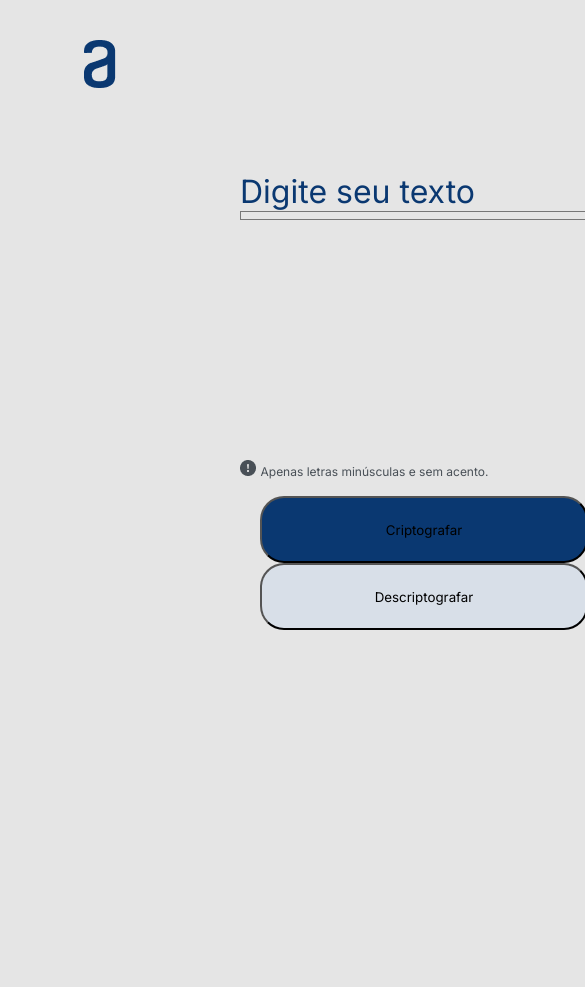
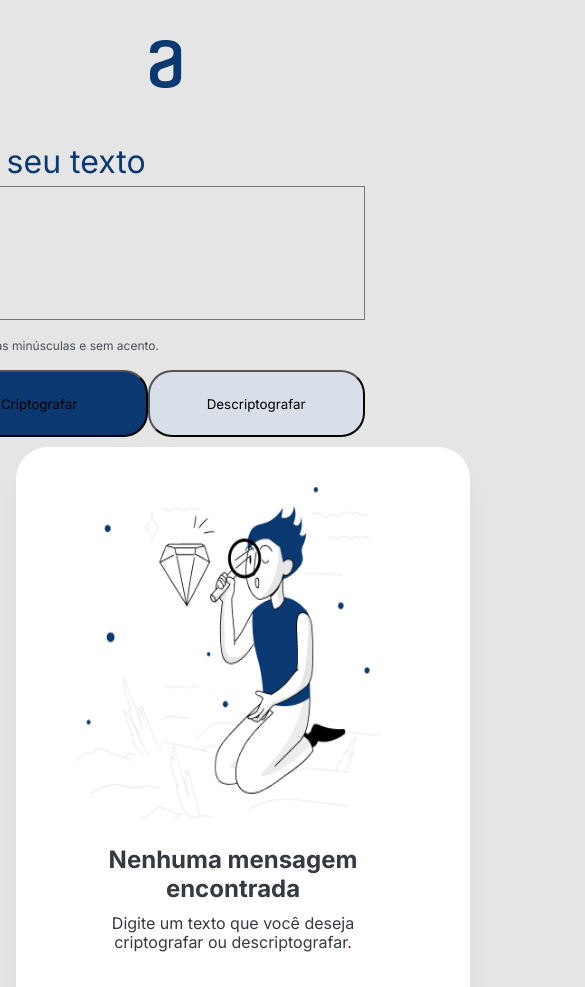
Before and after one commit to arjios/ChallengeAluraOracle, a plain HTML site: page index.html in a window 390 px wide. Shown: the top 987 px of the page, 585 px wide, since content can reach past the window. Before the commit the page ends 844 px from the top, so only its background shows below. Drawn offline with Linux system fonts and the light colour scheme.

Commit message:
Responsive Page

```diff
--- a/index.html
+++ b/index.html
@@ -1,74 +1,52 @@
 <!DOCTYPE html>
 <html lang="pt-BR">
 <head>
-    <meta charset="utf-8" />
-    <meta name="viewport" content="width=device-width, initial-scale=1" />
-    <title>Encriptador/Decriptador</title>
+    <meta charset="UTF-8">
+    <meta name="viewport" content="width=device-width, initial-scale=1.0">
     <link rel="stylesheet" type="text/css" href="style.css" media="screen" />
+    <title>Oracle Next Education Alura II - Encriptador</title>
 </head>
+<body>
+    <main class="main-container">
 
-  <body>
-    <header class="header-container">
-            <img class="header-content"
-              src="Assets/Images/logo.png"
-              alt="Logo Alura"
-              width="32"
-              height="48"
-            />
-    </header>
-    <div class="home-container">
-      <div class="page-container">
-        <div class="text-content">
-          <form class="text-label">
-            <p>Digite seu texto</p>
+        <div class="main-content-page">
+            <img class="main-content-page-logo" src="assets/images/logo.png" alt="logo Alura" />
+            <section class="main-section-textarea">
+                <h1>Digite seu texto</h1>
                 <textarea class="text-area"
                     type="text"
                     id="textoarea"
                     name="textodigitado"
                     rows="8"
-                      cols="57">
+                    cols="45">
                 </textarea>
-          </form>
+            </section>
+            <section class="inf-content">
+                <img src="Assets/Images/inf.png" alt="inf" width="16" height="16" />
+                <span class="text-inf">Apenas letras minúsculas e sem acento.</span>
+            </section>
+            <section class="button-content">
+                <button class="button-cript" id="criptografar" name="cript" type="button">Criptografar</button>
+                <button class="button-decript" id="descriptografar" name="decript" type="button">Descriptografar</button>
+            </section>
         </div>
 
-        <div class="inf-content">
-          <img src="Assets/Images/inf.png" alt="inf" width="16" height="16" />
-          <span class="text-inf">Apenas letras minúsculas e sem acento.</span>
-        </div>
-
-        <div class="button-content">
-          <button class="button-cript" id="criptografar" name="cript" type="button">Criptografar</button>
-          <button class="button-decript" id="descriptografar" name="decript" type="button">Descriptografar</button>
-        </div>
-
-      </div>
-
+        <div class="main-content-card">
             <div class="card-container">
-        <div class="image-content">
                 <img
+                    class="card-image"
                     src="Assets/Images/high.png"
                     alt="high"
                     width="304"
                     height="333"
                 />
+                <section class="image-text">
+                    <label class="image-title">Nenhuma mensagem <br />encontrada</label>
+                    <label class="image-subtitle">Digite um texto que você deseja <br />criptografar ou descriptografar.</h4>
+                </section>
             </div>
-
-        <div class="image-title">
-          Nenhuma mensagem <br />
-          encontrada
         </div>
-
-        <div class="image-subtitle">
-          Digite um texto que você deseja <br />criptografar ou descriptografar.
-          <button class="button-copiar" id="copiar" name="copy" type="button">Copiar</button>
-        </div>
-
-
-      </div>
-
-    </div>
-
+    </main>
+    <script src="js/script.js"></script>
 </body>
-
-
 </html>
--- a/style.css
+++ b/style.css
@@ -7,48 +7,39 @@
     box-sizing: border-box;
 }
 
-.header-container {
-    width: 100%;
+.main-container {
+    display: flex;
+    justify-content: space-around
 }
 
-.header-content {
-    margin-top: 40px;
-    margin-left: 84px;
+.main-content-page {
+    width: 58%;
 }
 
-textarea {
-    resize: none;
+.main-content-page-logo {
+    margin-top: 40px;
+    margin-left: 40px;
 }
 
-.home-container {
-    display: flex;
-    justify-content: space-around;
-}
-
-.page-container {
-    margin: 0px;
-}
-
-.text-content {
-    display: flex;
-    flex-direction:column;
-    margin-top: 80px;
-    margin-left: 240px;
-}
-
-.text-label {
-    display:flex;
-    flex-direction:column;
-    height: 48px;
-    font-style: normal;
+.main-section-textarea h1 {
+    margin-top: 46px;
+    margin-left: 140px;
+    width: 80%;
     font-weight: 400;
     font-size: 32px;
+    line-height: 150%;
     color: #0A3871;
 }
 
+.text-area {
+    resize: none;
+    margin-left: 140px;
+    width: 80%;
+}
+
 .inf-content {
-    margin-left: 240px;
-    margin-top: 240px;
+    margin-left: 140px;
+    margin-top: 10px;
 }
 
 .text-inf {
@@ -58,7 +49,8 @@ textarea {
 }
 
 .button-content {
-    margin-left: 240px;
+    display: flex;
+    margin-left: 140px;
     margin-top: 16px;
     padding-left: 20px;
 }
@@ -77,26 +69,39 @@ textarea {
     border-radius: 24px;
 }
 
-.card-container {
-    width: 400px;
-    height: 600px;
-    background-color: #FFFFFF;
+.main-content-card {
+    display: flex;
+    align-items: center;
+    margin-top: 10px;
+    margin-left: 20px;
+    width: 340px;
+    background-color: #fff;
     box-shadow: 0px 24px 32px -8px rgba(0, 0, 0, 0.08);
     border-radius: 32px;
 }
 
-.image-content {
-    margin-top: 83px;
-    margin-left: 46px;
-    width: 336px;
-    height: 304px;
+.card-container {
+    width: 100%;
+    align-items: center;
+    margin-top: 40px;
+    margin-bottom: 40px;
+    background-color: #fff;
+}
+
+.card-image {
+    background-color: #fff;
+}
+
+.image-text {
+    display: flex;
+    flex-direction: column;
+    height: 160px;
     background-color: #FFFFFF;
-    box-shadow: 0px 24px 32px -8px rgba(0, 0, 0, 0.08);
-    border-radius: 32px
 }
 
 .image-title {
-    margin-top: 32px;
+    margin-top: 22px;
+    width: 310px;
     font-weight: 700;
     font-size: 24px;
     line-height: 120%;
@@ -106,7 +111,8 @@ textarea {
 }
 
 .image-subtitle {
-    margin-top: 16px;
+    margin-top: 10px;
+    width: 310px;
     font-weight: 400;
     font-size: 16px;
     line-height: 120%;
@@ -115,13 +121,34 @@ textarea {
     color: #343A40;
 }
 
-.button-copiar {
-    margin-top: 20px;
-    margin-left: 16px;
-    background: #FFF;
-    width: 228px;
-    height: 37px;
-    border-color: #0A3871;
-    border-width: 2px;
-    border-radius: 24px;
+@media screen and (max-width: 956px) {
+    .main-container, .main-content-page, .main-content-card {
+        display: inline-block;
+        justify-items: center;
+    }
+    .main-content-page-logo {
+        align-items: center;
+    }
+
+    .main-section-textarea h1 {
+        width: 454px;
+        margin-left: 16px;
+        margin-right: 16px;
+        align-items: center;
+    }
+
+    .text-area, .inf-content, .button-content {
+        width: 454px;
+        margin-left: 16px;
+        margin-right: 32px;
+        align-items: center;
+    }
+
+    .main-content-card  {
+        width: 454px;
+        margin-left: 16px;
+        padding-left: 62px;
+        align-items: center;
+    }
+
 }
```
Lines whose indentation alone changed are shown as unchanged.
